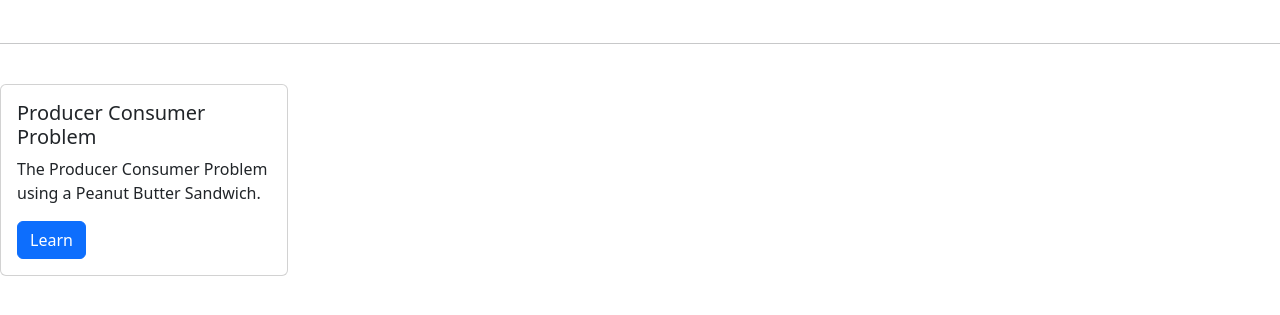
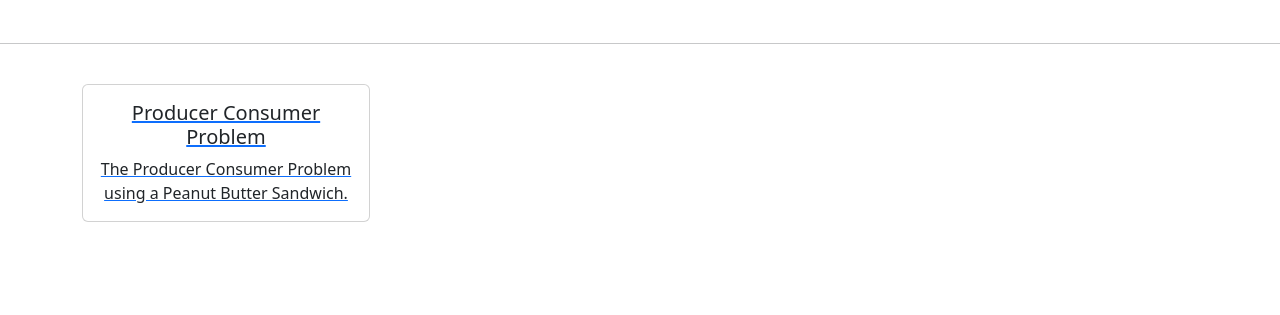
Before and after one commit to Nsuch/compengthings.github.io, a plain HTML site: page index.html in a window 1280 px wide. Shown: the part 77-392 px from the top of the page. Drawn offline with nearby package versions, Linux system fonts and the light colour scheme.

Commit message:
tried making the card clickable

```diff
--- a/index.html
+++ b/index.html
@@ -18,11 +18,22 @@
     <br>
     <hr>
     <br>
-    <div class="card" style="width: 18rem;">
-        <div class="card-body">
-          <h5 class="card-title">Producer Consumer Problem</h5>
-          <p class="card-text">The Producer Consumer Problem using a Peanut Butter Sandwich.</p>
-          <a href="producer_consumer.html" class="btn btn-primary">Learn</a>
+    <div class="container text-center">
+        <div class="row">
+            <div class="col">
+                <a class="item" href="producer_consumer.html">
+                    <div class="card" style="width: 18rem;">
+                        <div class="card-body">
+                          <h5 class="card-title">Producer Consumer Problem</h5>
+                          <p class="card-text">The Producer Consumer Problem using a Peanut Butter Sandwich.</p>
+                        </div>
+                    </div>
+                  </a>
+            </div>
+            <div class="col">
+            </div>
+            <div class="col">
+            </div>
         </div>
-    </div>
+  </div>
 </body>
```
